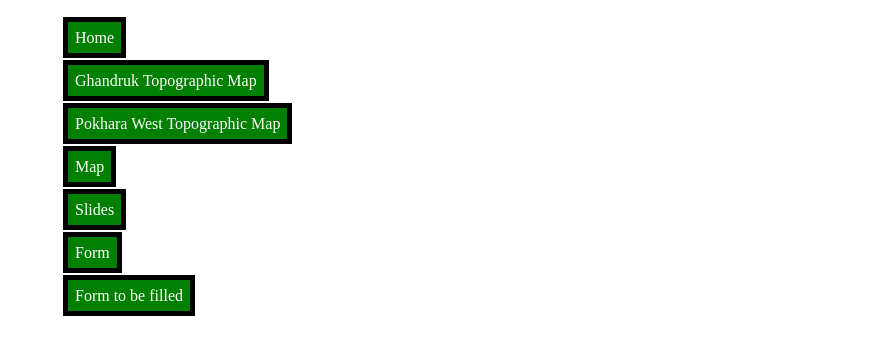
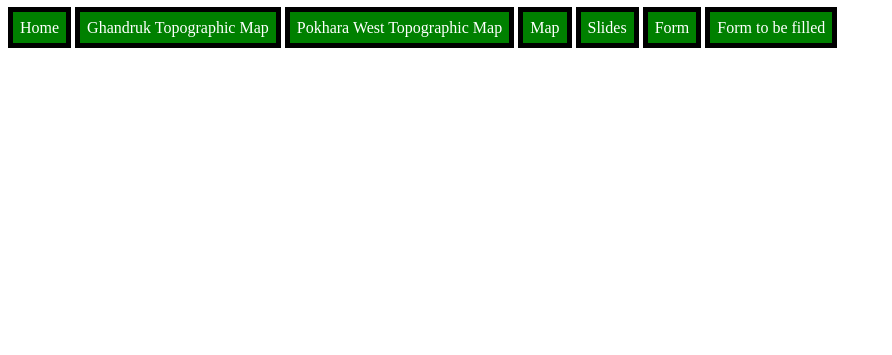
Before and after one commit to pratik-tan10/pratik-tan10.github.io, a plain HTML site: page homeoftmn.html in a window 1280 px wide. Shown: the part 61-416 px from the top of the page, without its empty margins (0-892 px from the left). Drawn offline with Linux system fonts and the light colour scheme.

Commit message:
Update homeoftmn.html

```diff
--- a/homeoftmn.html
+++ b/homeoftmn.html
@@ -32,15 +32,15 @@
 <header>
 		<h1>Presentation on Topographic Mapping of Nepal</h1>
 		<nav>
-			<ul>
-				<li><a href="homeoftmn.html" class = "active">Home</a></li>
-				<li><a href="https://drive.google.com/file/d/0B6GW364hCTuhN3pfUUYwRGJaeHc/view?resourcekey=0-P31FkT9Dn49P1E7dtZiF5g">Ghandruk Topographic Map</a></li>
-				<li><a href="https://drive.google.com/file/d/0B6GW364hCTuhbTNhOVU4cGJhMFE/view?resourcekey=0-nCzuipRPt1BiwhxM0Kc8eg">Pokhara West Topographic Map</a></li>
-				<li><a href="https://www.google.com/maps/d/u/0/edit?mid=1A-gQLgu3GuEsB2r_bBjwQxvQvXF2wkSA&ll=28.30462514049519%2C84.12989649999999&z=7">Map</a></li>
-				<li><a href="https://docs.google.com/presentation/u/0/d/1lWJCNm7T3DyJQ0j4bQ0-y9bM2plWplcN/edit?usp=slides_home&ths=true&rtpof=true">Slides</a></li>
-				<li><a href="https://docs.google.com/forms/d/1b80PFm_J55xWRMzVyiX_RBu3tC7OepGQ8hjrwNFjckY/edit#responses">Form</a></li>
-				<li><a href="https://docs.google.com/forms/d/e/1FAIpQLSemkGqfDxh2D6xn89CpTG2aVoNDeURFe7U3sb86sjUCVla5cA/viewform?usp=sf_link">Form to be filled</a></li>
-			</ul>
+
+			<a href="homeoftmn.html" class = "active">Home</a>
+			<a href="https://drive.google.com/file/d/0B6GW364hCTuhN3pfUUYwRGJaeHc/view?resourcekey=0-P31FkT9Dn49P1E7dtZiF5g">Ghandruk Topographic Map</a>
+			<a href="https://drive.google.com/file/d/0B6GW364hCTuhbTNhOVU4cGJhMFE/view?resourcekey=0-nCzuipRPt1BiwhxM0Kc8eg">Pokhara West Topographic Map</a>
+			<a href="https://www.google.com/maps/d/u/0/edit?mid=1A-gQLgu3GuEsB2r_bBjwQxvQvXF2wkSA&ll=28.30462514049519%2C84.12989649999999&z=7">Map</a>
+			<a href="https://docs.google.com/presentation/u/0/d/1lWJCNm7T3DyJQ0j4bQ0-y9bM2plWplcN/edit?usp=slides_home&ths=true&rtpof=true">Slides</a>
+			<a href="https://docs.google.com/forms/d/1b80PFm_J55xWRMzVyiX_RBu3tC7OepGQ8hjrwNFjckY/edit#responses">Form</a></li>
+			<a href="https://docs.google.com/forms/d/e/1FAIpQLSemkGqfDxh2D6xn89CpTG2aVoNDeURFe7U3sb86sjUCVla5cA/viewform?usp=sf_link">Form to be filled</a>
+
 		</nav>
 </header>
 </body>
```
